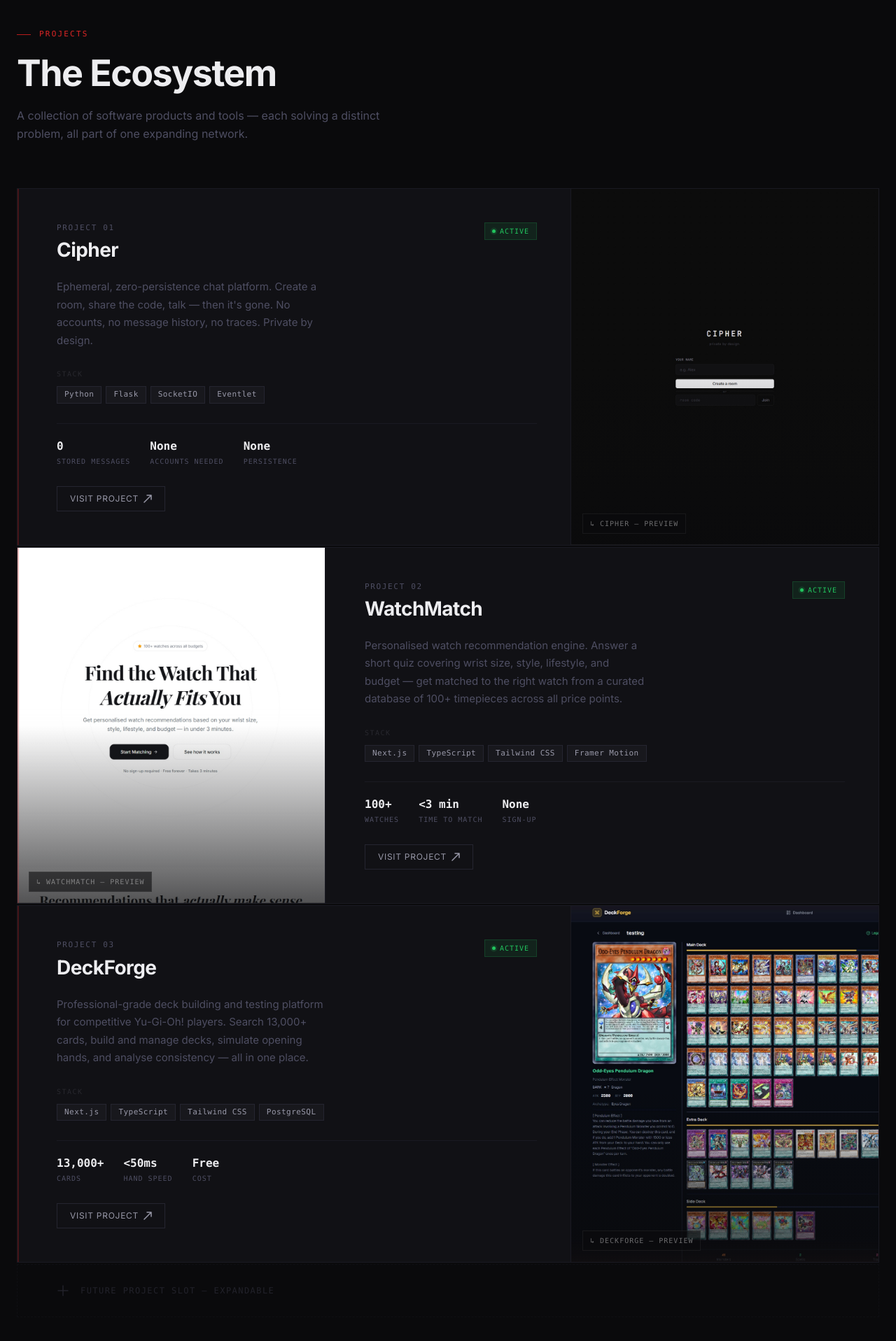
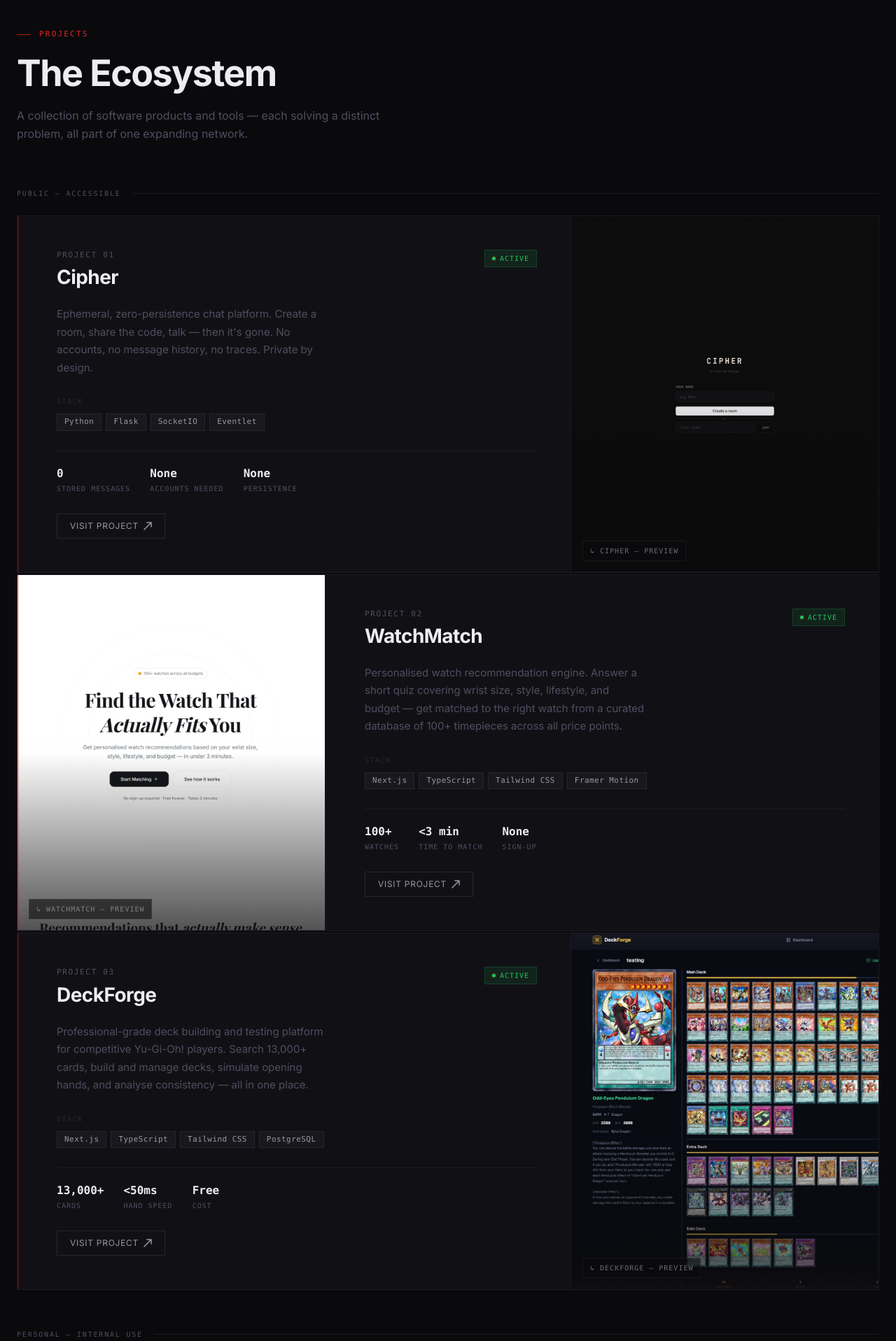
Before and after one commit to ziaboy123/portfolio, a Next.js app: page / in a window 1280 px wide. Shown: the part 880-2797 px from the top of the page at 70% size. Built offline with nearby package versions, Linux system fonts and the light colour scheme.

Commit message:
Add Z-ARC to projects and timeline
Split projects section into public and personal subsections. Add Z-ARC as a personal/internal project card. Add Z-ARC as timeline event 09.

```diff
--- a/components/sections/Projects.jsx
+++ b/components/sections/Projects.jsx
@@ -4,7 +4,7 @@ import { useEffect, useRef, useState } from 'react';
 import SectionHeader from '@/components/ui/SectionHeader';
 import ProjectCard from '@/components/ui/ProjectCard';
 
-const PROJECTS = [
+const PUBLIC_PROJECTS = [
   {
     id: 'cipher',
     name: 'Cipher',
@@ -48,6 +48,24 @@ const PROJECTS = [
       { label: 'Cards', value: '13,000+' },
       { label: 'Hand Speed', value: '<50ms' },
       { label: 'Cost', value: 'Free' },
+    ],
+  },
+];
+
+const PERSONAL_PROJECTS = [
+  {
+    id: 'zarc',
+    name: 'Z-ARC',
+    status: 'personal',
+    url: null,
+    urlNote: 'INTERNAL USE',
+    screenshot: null,
+    description: 'Private AI orchestration platform running 24/7 on the home server. Multi-provider routing, tool integrations, Discord interface, autonomous project-building, and persistent memory. Built to operate — not a public product.',
+    stack: ['React 19', 'Vite', 'FastAPI', 'Python'],
+    metrics: [
+      { label: 'Providers', value: '3' },
+      { label: 'Tools', value: '7+' },
+      { label: 'Access', value: 'LAN Only' },
     ],
   },
 ];
@@ -111,8 +129,24 @@ export default function Projects() {
           />
         </div>
 
+        {/* Public projects */}
+        <div style={{ display: 'flex', alignItems: 'center', gap: '16px', marginBottom: '24px' }}>
+          <span className="mono" style={{ fontSize: '10px', letterSpacing: '0.18em', color: 'var(--text-muted)', whiteSpace: 'nowrap' }}>PUBLIC — ACCESSIBLE</span>
+          <div style={{ flex: 1, height: '1px', background: 'var(--border-subtle)' }} />
+        </div>
         <div style={{ display: 'flex', flexDirection: 'column', gap: '2px' }}>
-          {PROJECTS.map((project, i) => (
+          {PUBLIC_PROJECTS.map((project, i) => (
+            <AnimatedCard key={project.id} project={project} index={i} />
+          ))}
+        </div>
+
+        {/* Personal projects */}
+        <div style={{ display: 'flex', alignItems: 'center', gap: '16px', marginBottom: '24px', marginTop: '56px' }}>
+          <span className="mono" style={{ fontSize: '10px', letterSpacing: '0.18em', color: 'var(--text-muted)', whiteSpace: 'nowrap' }}>PERSONAL — INTERNAL USE</span>
+          <div style={{ flex: 1, height: '1px', background: 'var(--border-subtle)' }} />
+        </div>
+        <div style={{ display: 'flex', flexDirection: 'column', gap: '2px' }}>
+          {PERSONAL_PROJECTS.map((project, i) => (
             <AnimatedCard key={project.id} project={project} index={i} />
           ))}
         </div>
--- a/components/sections/Timeline.jsx
+++ b/components/sections/Timeline.jsx
@@ -84,6 +84,14 @@ const EVENTS = [
     tag: 'Ecosystem',
     project: 'All',
   },
+  {
+    seq: '09',
+    type: 'launch',
+    title: 'Z-ARC — Private AI Platform',
+    description: 'Built and deployed a private AI orchestration platform on the home server. Multi-provider routing, autonomous tool integrations, Discord interface, and persistent memory. Personal infrastructure — not a public product.',
+    tag: 'Z-ARC',
+    project: 'ZARC',
+  },
 ];
 
 const TYPE_COLORS = {
@@ -101,6 +109,7 @@ const PROJECT_COLORS = {
   Portfolio: 'var(--red-bright)',
   Infra:     '#3b82f6',
   All:       '#22c55e',
+  ZARC:      '#8b5cf6',
 };
 
 function TimelineItem({ event, index, isLast }) {
--- a/components/ui/StatusBadge.jsx
+++ b/components/ui/StatusBadge.jsx
@@ -4,6 +4,7 @@ const STATUS_CONFIG = {
   development:  { label: 'In Dev',       color: '#3b82f6', bg: 'rgba(59,130,246,0.1)', pulse: true },
   planned:      { label: 'Planned',      color: '#6b7280', bg: 'rgba(107,114,128,0.1)',pulse: false },
   archived:     { label: 'Archived',     color: '#4b5563', bg: 'rgba(75,85,99,0.1)',   pulse: false },
+  personal:     { label: 'Personal',     color: '#b91c1c', bg: 'rgba(185,28,28,0.08)', pulse: false },
 };
 
 export default function StatusBadge({ status = 'planned' }) {
```
